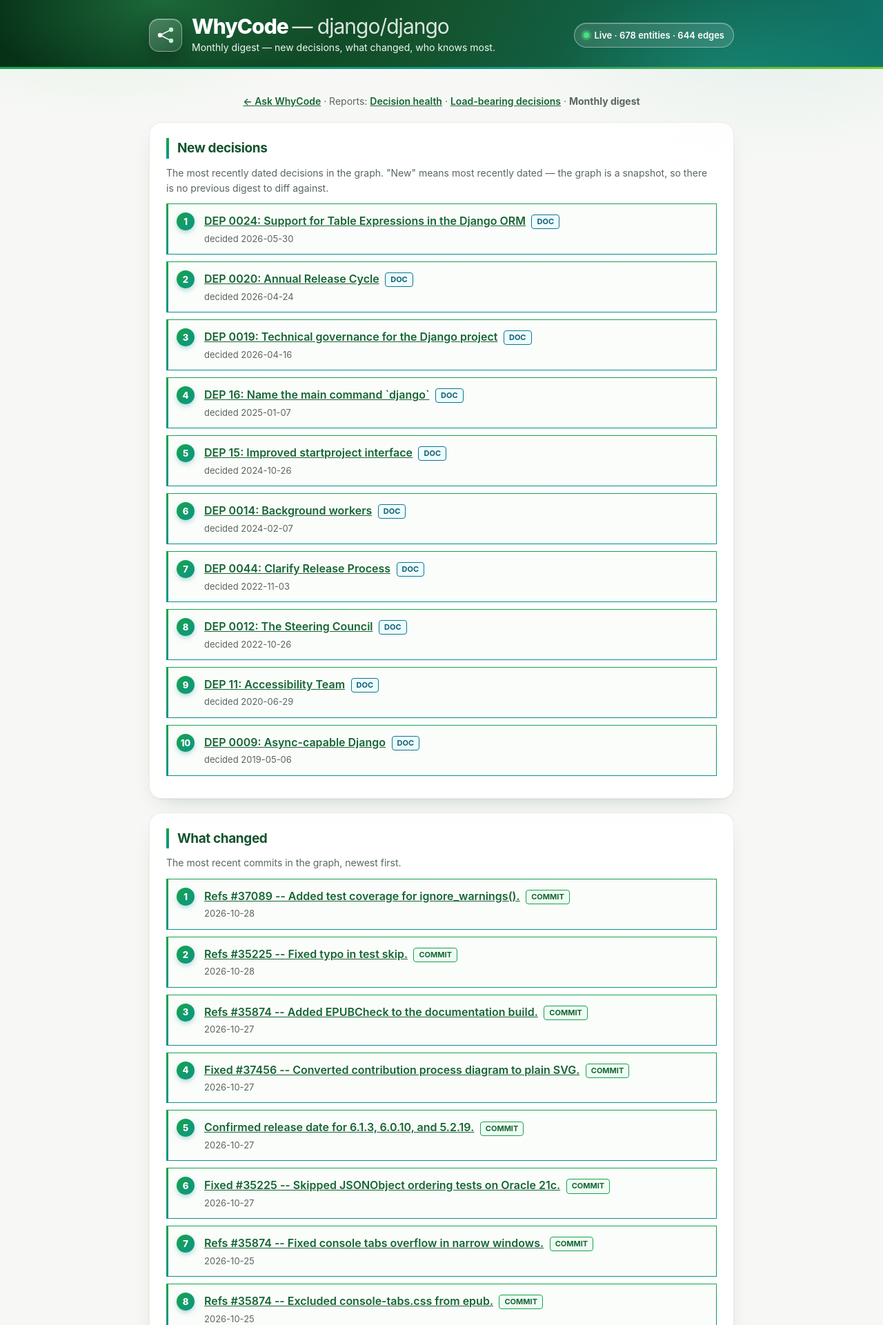
After one commit to eres0045/hackfront-fortec, a Flask app: page /digest in a window 1280 px wide. The commit adds this page. Shown: the top 1921 px of the page at 69% size. Run offline with Flask 3, Linux system fonts and the light colour scheme; data comes from the database, SQL or seed files in the repository; some libraries are stand-ins or nearby versions.

Commit message:
Reports: monthly digest page + Reports nav across all pages
- /digest: new decisions (most recently dated), what changed
  (most recent commits), top experts (by commits authored) —
  computed from the live graph; 'new' means most recently dated,
  stated on the page (the graph is a snapshot, no invented diff)
- Reports nav now links all three: health, decisions, digest
- Tests 107/107

```diff
--- a/app.py
+++ b/app.py
@@ -21,6 +21,7 @@ from whycode.features import (
     blast_radius,
     decision_freshness,
     decision_health,
+    digest,
     evidence_grade,
     load_bearing,
     who_to_ask,
@@ -142,6 +143,7 @@ def sitemap():
         "",
         "decisions",
         "health",
+        "digest",
         "?q=" + quote(EXAMPLE_QUESTIONS[0]),
         "?q=" + quote(EXAMPLE_QUESTIONS[1]),
     ]
@@ -410,6 +412,24 @@ def health():
         chain_source=source)
 
 
+@app.route("/digest")
+def digest_page():
+    """Monthly digest: new decisions, what changed, top experts.
+
+    The third report — decision health and load-bearing decisions
+    are the other two. Computed from the live graph on every load.
+    """
+    store, source = _store_for_request()
+    try:
+        data = digest(store)
+    finally:
+        _close_store(store)
+    entities, edges = db_stats()
+    return render_template(
+        "digest.html", data=data, entities=entities, edges=edges,
+        chain_source=source)
+
+
 @app.route("/github-webhook", methods=["POST"])
 def github_webhook():
     """GitHub PR bot receiver (see whycode/prbot.py).
--- a/templates/decisions.html
+++ b/templates/decisions.html
@@ -32,7 +32,7 @@
 </header>
 
 <main>
-  <p class="nav-links"><a href="/">← Ask WhyCode</a> · Reports: <a href="/health">Decision health</a> · <strong>Load-bearing decisions</strong></p>
+  <p class="nav-links"><a href="/">← Ask WhyCode</a> · Reports: <a href="/health">Decision health</a> · <strong>Load-bearing decisions</strong> · <a href="/digest">Monthly digest</a></p>
 
   <section class="card" aria-label="Load-bearing decisions">
     <h2>The onboarding reading list</h2>
--- /dev/null
+++ b/templates/digest.html
@@ -0,0 +1,89 @@
+<!DOCTYPE html>
+<html lang="en">
+<head>
+<meta charset="utf-8">
+<meta name="viewport" content="width=device-width, initial-scale=1">
+<title>WhyCode — Monthly digest</title>
+<meta name="description" content="New Django decisions, what changed, and the top experts — computed from the history graph.">
+<link rel="canonical" href="https://whycode-ui.onrender.com/digest">
+<link rel="stylesheet" href="{{ url_for('static', filename='style.css') }}">
+</head>
+<body>
+<header class="topbar">
+  <div class="topbar-inner">
+    <div class="brand">
+      <span class="logo" aria-hidden="true">
+        <svg width="26" height="26" viewBox="0 0 26 26" fill="none" xmlns="http://www.w3.org/2000/svg">
+          <circle cx="5" cy="13" r="3.2" fill="#fff"/>
+          <circle cx="21" cy="5" r="3.2" fill="#bbf7d0"/>
+          <circle cx="21" cy="21" r="3.2" fill="#bbf7d0"/>
+          <path d="M7.8 11.8 18.2 6.4M7.8 14.2l10.4 5.4" stroke="#fff" stroke-width="1.6"/>
+        </svg>
+      </span>
+      <div>
+        <h1>WhyCode <span>— django/django</span></h1>
+        <p class="tagline">Monthly digest — new decisions, what changed, who knows most.</p>
+      </div>
+    </div>
+    {% if entities is not none %}
+    <span class="status-pill"><span class="dot"></span>Live · {{ entities }} entities · {{ edges }} edges</span>
+    {% endif %}
+  </div>
+</header>
+
+<main>
+  <p class="nav-links"><a href="/">← Ask WhyCode</a> · Reports: <a href="/health">Decision health</a> · <a href="/decisions">Load-bearing decisions</a> · <strong>Monthly digest</strong></p>
+
+  <section class="card" aria-label="New decisions">
+    <h2>New decisions</h2>
+    <p class="hint">The most recently dated decisions in the graph. "New" means most
+    recently dated — the graph is a snapshot, so there is no previous digest to diff against.</p>
+    <ol class="ranked">
+      {% for row in data.new_decisions %}
+      <li>
+        {% if row.url %}<a href="{{ row.url }}" target="_blank" rel="noopener">{{ row.title }}</a>{% else %}{{ row.title }}{% endif %}
+        <span class="kind kind-doc">doc</span>
+        <span class="row-meta">decided {{ row.date }}</span>
+      </li>
+      {% endfor %}
+    </ol>
+  </section>
+
+  <section class="card" aria-label="What changed">
+    <h2>What changed</h2>
+    <p class="hint">The most recent commits in the graph, newest first.</p>
+    <ol class="ranked">
+      {% for row in data.recent_changes %}
+      <li>
+        {% if row.url %}<a href="{{ row.url }}" target="_blank" rel="noopener">{{ row.title }}</a>{% else %}{{ row.title }}{% endif %}
+        <span class="kind kind-commit">commit</span>
+        <span class="row-meta">{{ row.date }}</span>
+      </li>
+      {% endfor %}
+    </ol>
+  </section>
+
+  <section class="card" aria-label="Top experts">
+    <h2>Top experts</h2>
+    <p class="hint">People ranked by commits authored in the graph — the people to ask about this codebase.</p>
+    <ol class="ranked">
+      {% for row in data.top_experts %}
+      <li>
+        <span class="rank-score">{{ row.commits }}×</span>
+        {{ row.title }}
+        <span class="kind kind-person">person</span>
+        <span class="row-meta">{{ row.commits }} commit(s) authored</span>
+      </li>
+      {% endfor %}
+    </ol>
+    <p class="hint">Served from the {{ chain_source }} store, computed from the live graph on every load.</p>
+  </section>
+</main>
+
+<footer>
+  <p>WhyCode · Team FORTEC · hackFront India Grand Finale · Graph: django/django —
+  {% if entities is not none %}{{ entities }} entities, {{ edges }} edges{% else %}bundled SQLite graph{% endif %} ·
+  every answer is cited or refused, never invented.</p>
+</footer>
+</body>
+</html>
--- a/templates/health.html
+++ b/templates/health.html
@@ -32,7 +32,7 @@
 </header>
 
 <main>
-  <p class="nav-links"><a href="/">← Ask WhyCode</a> · Reports: <strong>Decision health</strong> · <a href="/decisions">Load-bearing decisions</a></p>
+  <p class="nav-links"><a href="/">← Ask WhyCode</a> · Reports: <strong>Decision health</strong> · <a href="/decisions">Load-bearing decisions</a> · <a href="/digest">Monthly digest</a></p>
 
   <section class="card" aria-label="Decision health">
     <h2>Decisions ranked by code churn since they were made</h2>
--- a/templates/index.html
+++ b/templates/index.html
@@ -53,7 +53,7 @@
       <a class="chip" href="/?q={{ ex | urlencode }}">{{ ex }}</a>
     {% endfor %}
   </p>
-  <p class="nav-links">Reports: <a href="/health">Decision health</a> · <a href="/decisions">Load-bearing decisions</a></p>
+  <p class="nav-links">Reports: <a href="/health">Decision health</a> · <a href="/decisions">Load-bearing decisions</a> · <a href="/digest">Monthly digest</a></p>
   </section>
 
   <div class="how">
--- a/whycode/features.py
+++ b/whycode/features.py
@@ -350,3 +350,48 @@ def decision_health(store, top_n=10):
     rows.sort(key=lambda r: r["last_change"] or "", reverse=True)
     rows.sort(key=lambda r: r["churn"], reverse=True)
     return rows[:top_n]
+
+
+def digest(store, top_n=10):
+    """The monthly digest: new decisions, what changed, top experts.
+
+    All three sections are computed from the graph as it stands —
+    "new" means most recently dated, not "since last month" (the
+    graph is a snapshot; there is no previous digest to diff
+    against, and inventing one would be fabrication). New decisions
+    are docs by decision date, most recent first; what changed is
+    commits by created_at, most recent first; top experts are people
+    ranked by commits authored.
+    """
+    entities = store.all_entities()
+    docs = []
+    for ent in entities:
+        if ent.get("kind") != "doc":
+            continue
+        date = _decision_date(ent)
+        if not date:
+            continue
+        docs.append({"id": ent["id"], "title": ent["title"],
+                     "url": ent.get("url") or "", "date": date})
+    docs.sort(key=lambda d: d["date"], reverse=True)
+    changes = [{
+        "id": ent["id"], "title": ent["title"],
+        "url": ent.get("url") or "",
+        "date": (ent.get("created_at") or "")[:10],
+    } for ent in entities if ent.get("kind") == "commit"
+        and ent.get("created_at")]
+    changes.sort(key=lambda c: c["date"], reverse=True)
+    authored = {}
+    for edge in store.all_edges():
+        if edge.get("relation") == "authored":
+            authored[edge["dst"]] = authored.get(edge["dst"], 0) + 1
+    people = {e["id"]: e for e in entities if e.get("kind") == "person"}
+    experts = sorted(
+        ({"id": pid, "title": people[pid]["title"], "commits": n}
+         for pid, n in authored.items() if pid in people),
+        key=lambda p: (-p["commits"], p["title"]))
+    return {
+        "new_decisions": docs[:top_n],
+        "recent_changes": changes[:top_n],
+        "top_experts": experts[:top_n],
+    }
```
Also changed, not shown: tests/test_new_features.py (+23 -0 lines).
